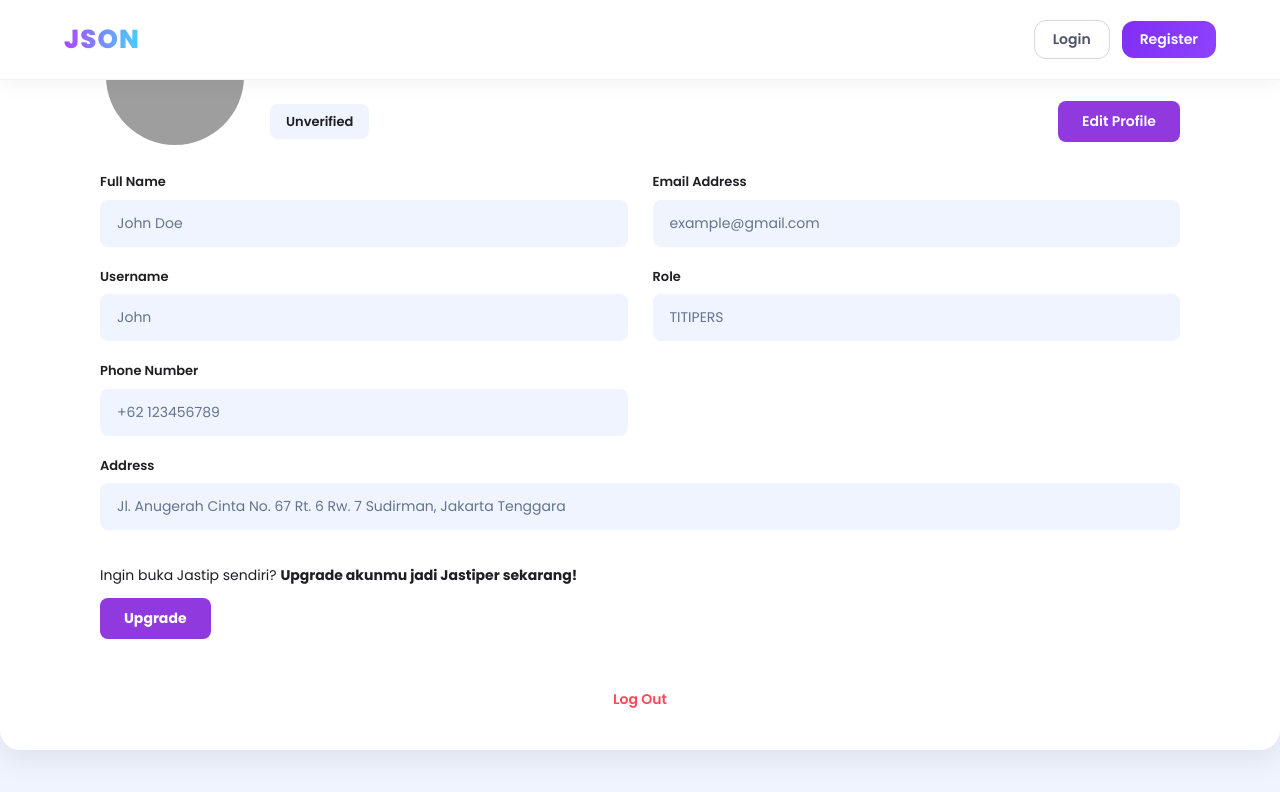
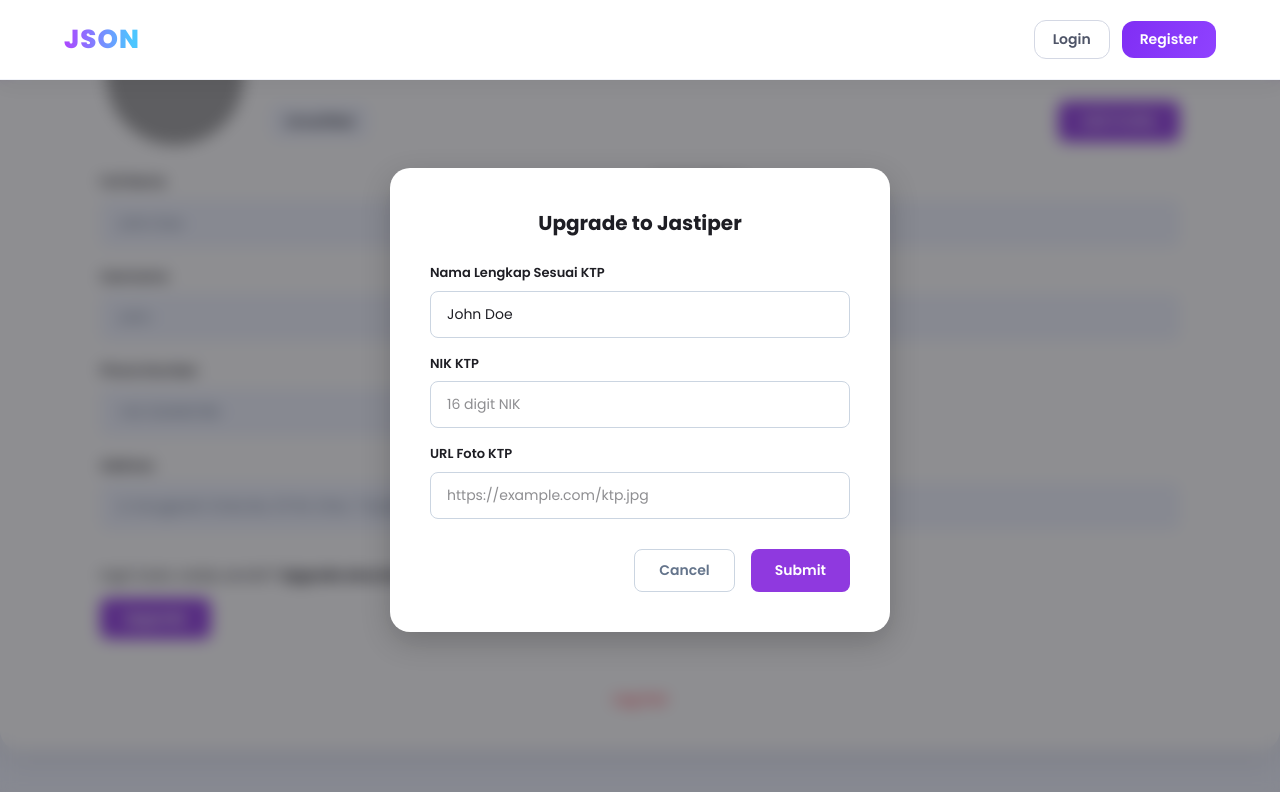
Before and after one commit to advprog-2026-B9-project/json-frontend, a Next.js app: page /profile in a window 1280 px wide. Both pictures are taken after a click on the button "Upgrade". Shown: the part 219-1011 px from the top of the page. Built offline with nearby package versions, Linux system fonts and the light colour scheme; grey boxes are pictures that could not be loaded.

Commit message:
fix: admin issues

```diff
--- a/app/admin/kyc/page.tsx
+++ b/app/admin/kyc/page.tsx
@@ -35,17 +35,25 @@ export default function KycPage() {
 
     useEffect(() => {
         if (typeof window !== "undefined") {
-            const storedEmail = localStorage.getItem("userEmail") || "";
-            setAdminEmail(storedEmail);
+            const storedUser = localStorage.getItem("user");
+
+            if (storedUser) {
+                const parsedUser = JSON.parse(storedUser);
+
+                setAdminEmail(parsedUser.email || "");
+            }
         }
     }, []);
 
     const fetchUsers = useCallback(async () => {
-        if (!adminEmail) return;
+        if (!adminEmail) {
+            setLoading(false);
+            return;
+        }
 
         try {
             setLoading(true);
-            const response = await fetch(`${API_URL}/auth/admin/kyc/pending?requesterEmail=${adminEmail}`);
+            const response = await fetch(`${API_URL}/api/v1/auth/admin/kyc/pending?requesterEmail=${adminEmail}`);
             if (response.ok) {
                 const data: User[] = await response.json();
                 setPendingUsers(data);
@@ -57,7 +65,7 @@ export default function KycPage() {
         } finally {
             setLoading(false);
         }
-    }, [adminEmail, API_URL]);
+    }, [adminEmail]);
 
     useEffect(() => {
         fetchUsers();
@@ -69,7 +77,7 @@ export default function KycPage() {
 
         try {
             // Post API juga MENGIRIMKAN requesterEmail
-            const response = await fetch(`${API_URL}/auth/admin/kyc/review?requesterEmail=${adminEmail}`, {
+            const response = await fetch(`${API_URL}/api/v1/auth/admin/kyc/review?requesterEmail=${adminEmail}`, {
                 method: 'POST',
                 headers: { 'Content-Type': 'application/json' },
                 body: JSON.stringify({ email, approved: isApproved }),
--- a/app/admin/users/page.tsx
+++ b/app/admin/users/page.tsx
@@ -36,21 +36,24 @@ export default function ManageUsersPage() {
         }
     }, [isLoaded, isAuthenticated, user, router]);
 
-    // 1. Ambil email admin dari localStorage saat komponen dimuat
     useEffect(() => {
         if (typeof window !== "undefined") {
-            const storedEmail = localStorage.getItem("userEmail") || "";
-            setAdminEmail(storedEmail);
+            const storedUser = localStorage.getItem("user");
+
+            if (storedUser) {
+                const parsedUser = JSON.parse(storedUser);
+
+                setAdminEmail(parsedUser.email || "");
+            }
         }
     }, []);
 
-    // 2. Fungsi ambil data user
     const fetchUsers = async () => {
         try {
             setLoading(true);
             const url = statusFilter
-                ? `${API_URL}/auth/list?status=${statusFilter}`
-                : `${API_URL}/auth/list`;
+                ? `${API_URL}/api/v1/auth/list?status=${statusFilter}`
+                : `${API_URL}/api/v1/auth/list`;
 
             const response = await fetch(url);
             if (response.ok) {
@@ -64,17 +67,15 @@ export default function ManageUsersPage() {
         }
     };
 
-    // 3. Panggil fungsi saat pertama kali halaman dibuka ATAU saat filter diganti
     useEffect(() => {
         fetchUsers();
-        // eslint-disable-next-line react-hooks/exhaustive-deps
     }, [statusFilter]);
 
     const handleBanUser = async (email: string) => {
         if (!window.confirm(`Apakah Anda yakin ingin mem-banned user ${email}?`)) return;
 
         try {
-            const response = await fetch(`${API_URL}/auth/admin/ban?requesterEmail=${adminEmail}&email=${email}`, {
+            const response = await fetch(`${API_URL}/api/v1/auth/admin/ban?requesterEmail=${adminEmail}&email=${email}`, {
                 method: 'POST',
             });
 
@@ -95,7 +96,7 @@ export default function ManageUsersPage() {
         if (!window.confirm(`Apakah Anda yakin ingin menurunkan ${email} menjadi TITIPERS?`)) return;
 
         try {
-            const response = await fetch(`${API_URL}/auth/admin/demote?requesterEmail=${adminEmail}&email=${email}`, {
+            const response = await fetch(`${API_URL}/api/v1/auth/admin/demote?requesterEmail=${adminEmail}&email=${email}`, {
                 method: 'POST',
             });
 
--- a/app/profile/page.tsx
+++ b/app/profile/page.tsx
@@ -210,8 +210,8 @@ export default function ProfilePage() {
     };
 
     const handleOpenKycModal = () => {
+        setIsKycModalOpen(true);
         setKtpFullName(fullName);
-        setIsKycModalOpen(true);
     };
 
     const handleCloseKycModal = () => {
@@ -411,6 +411,88 @@ export default function ProfilePage() {
                 </div>
             </div>
 
+            {isKycModalOpen && (
+                <div
+                    className={styles.backdrop}
+                    onClick={handleCloseKycModal}
+                >
+                    <div
+                        className={styles.modal}
+                        onClick={(e) => e.stopPropagation()}
+                    >
+                        <h3 className={styles.modalTitle}>
+                            Upgrade to Jastiper
+                        </h3>
+
+                        <div className={styles.inputGroup}>
+                            <label className={styles.label}>
+                                Nama Lengkap Sesuai KTP
+                            </label>
+
+                            <input
+                                type="text"
+                                className={styles.inputField}
+                                value={ktpFullName}
+                                onChange={(e) => setKtpFullName(e.target.value)}
+                                placeholder="Masukkan nama lengkap"
+                            />
+                        </div>
+
+                        <div
+                            className={styles.inputGroup}
+                            style={{ marginTop: '16px' }}
+                        >
+                            <label className={styles.label}>
+                                NIK KTP
+                            </label>
+
+                            <input
+                                type="text"
+                                className={styles.inputField}
+                                value={ktpNIK}
+                                onChange={handleNikChange}
+                                placeholder="16 digit NIK"
+                            />
+                        </div>
+
+                        <div
+                            className={styles.inputGroup}
+                            style={{ marginTop: '16px' }}
+                        >
+                            <label className={styles.label}>
+                                URL Foto KTP
+                            </label>
+
+                            <input
+                                type="url"
+                                className={styles.inputField}
+                                value={ktpImageUrl}
+                                onChange={(e) => setKtpImageUrl(e.target.value)}
+                                placeholder="https://example.com/ktp.jpg"
+                            />
+                        </div>
+
+                        <div className={styles.modalAction}>
+                            <button
+                                type="button"
+                                className={styles.cancelButton}
+                                onClick={handleCloseKycModal}
+                            >
+                                Cancel
+                            </button>
+
+                            <button
+                                type="button"
+                                className={styles.saveButton}
+                                onClick={handleKycSubmit}
+                            >
+                                Submit
+                            </button>
+                        </div>
+                    </div>
+                </div>
+            )}
+
             {isPhotoModalOpen && (
                 <div
                     className={styles.backdrop}
--- a/app/profile/profile.module.css
+++ b/app/profile/profile.module.css
@@ -43,6 +43,7 @@
     width: 150px;
     height: 150px;
     z-index: 10;
+    pointer-events: none;
 }
 
 .avatarContainer {
@@ -83,6 +84,7 @@
     z-index: 11;
     padding: 0;
     margin: 0;
+    pointer-events: auto;
 }
 
 .editAvatarIconContainer:hover {
--- a/components/Navbar.tsx
+++ b/components/Navbar.tsx
@@ -17,6 +17,7 @@ const Navbar = () => {
   const [isOpen, setIsOpen] = useState(false);
   const [user, setUser] = useState<UserSession | null>(null);
   const [isMounted, setIsMounted] = useState(false);
+  const [isLoggingOut, setIsLoggingOut] = useState(false);
 
   const router = useRouter();
   const pathname = usePathname();
@@ -40,13 +41,16 @@ const Navbar = () => {
   }, [pathname]);
 
   const handleLogout = () => {
+    setIsLoggingOut(true);
     localStorage.removeItem('user');
     setUser(null);
     setIsOpen(false);
     router.push('/login');
   };
 
-  if (!isMounted) return <nav className={styles.navbar}></nav>;
+  if (!isMounted || isLoggingOut) {
+    return null;
+  }
 
   const userRole = user?.role?.toUpperCase();
   const isAdmin = userRole === 'ADMIN';
@@ -146,7 +150,9 @@ const Navbar = () => {
                       src={
                         user.photoUrl
                           ? user.photoUrl
-                            : `https://api.dicebear.com/7.x/initials/svg?seed=${user.fullName || 'User'}&backgroundColor=000000`
+                            : `https://api.dicebear.com/7.x/initials/svg?seed=${
+                              user.fullName || user.username || user.role || 'User'}
+                            }&backgroundColor=8F39DF`
                       }
                       alt="Avatar"
                       className={styles.avatarImg}
```
